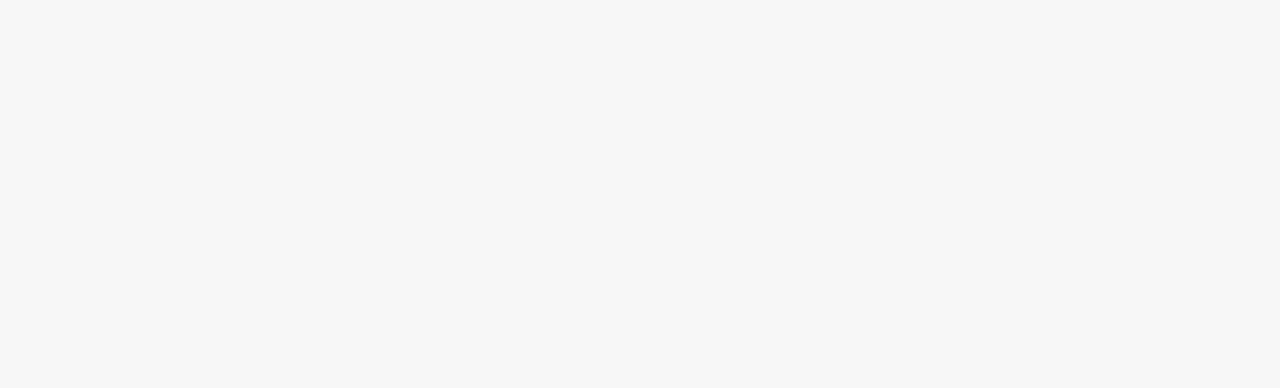
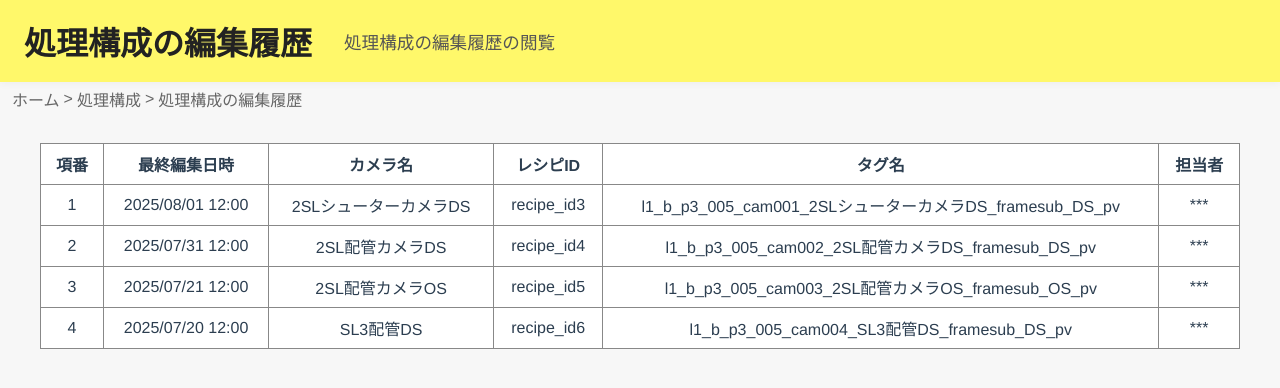
Before and after one commit to 38022/P3Icontrol, a Vue app: page /configHistory in a window 1280 px wide. Before the commit this address had no page. Shown: the top 388 px of the page. Built offline with nearby package versions, Linux system fonts and the light colour scheme.

Commit message:
処理構成に統一

```diff
--- a/src/components/CameraInfo.vue
+++ b/src/components/CameraInfo.vue
@@ -9,7 +9,7 @@
     <nav class="breadcrumb">
       <router-link to="/">ホーム</router-link>
       <span> &gt;</span>
-      <router-link to="/setting">システム設定</router-link>
+      <router-link to="/config">処理構成</router-link>
       <span> &gt;</span>
       <span>カメラ情報</span>
     </nav>
--- a/src/components/SettingDelete.vue
+++ b/src/components/ConfigDelete.vue
@@ -1,5 +1,5 @@
 <template>
-  <div class="setting-delete-page">
+  <div class="config-delete-page">
     <div class="header">
       <div class="title-row">
         <h2 class="title">処理構成の削除</h2>
@@ -9,7 +9,7 @@
     <nav class="breadcrumb">
       <router-link to="/">ホーム</router-link>
       <span> &gt;</span>
-      <router-link to="/setting">システム設定</router-link>
+      <router-link to="/config">システム設定</router-link>
       <span> &gt;</span>
       <span>処理構成の削除</span>
     </nav>
@@ -24,7 +24,7 @@
 
 <script>
 export default {
-  name: 'SettingDelete',
+  name: 'ConfigDelete',
   // data() {
   //   return {
   //     recipesList: ['テンター出ツレ'],
@@ -81,7 +81,7 @@ export default {
 .breadcrumb a:hover {
   text-decoration: underline;
 }
-.setting-delete-page {
+.config-delete-page {
   min-height: 100vh;
   background: #f7f7f7;
   display: flex;
--- a/src/components/SettingEdit.vue
+++ b/src/components/ConfigEdit.vue
@@ -1,5 +1,5 @@
 <template>
-  <div class="setting-edit-page">
+  <div class="config-edit-page">
     <div class="header">
       <div class="title-row">
         <h2 class="title">処理構成の編集</h2>
@@ -9,7 +9,7 @@
     <nav class="breadcrumb">
       <router-link to="/">ホーム</router-link>
       <span> &gt;</span>
-      <router-link to="/setting">システム設定</router-link>
+      <router-link to="/config">処理構成</router-link>
       <span> &gt;</span>
       <span>処理構成の編集</span>
     </nav>
@@ -60,7 +60,7 @@
 
 <script>
 export default {
-  name: 'SettingEdit',
+  name: 'ConfigEdit',
   data() {
     return {
       selectedRecipe: '',
@@ -120,7 +120,7 @@ export default {
 .breadcrumb a:hover {
   text-decoration: underline;
 }
-.setting-edit-page {
+.config-edit-page {
   min-height: 100vh;
   background: #f7f7f7;
   display: flex;
--- a/src/components/SettingHistory.vue
+++ b/src/components/ConfigHistory.vue
@@ -1,5 +1,5 @@
 <template>
-  <div class="setting-history-page">
+  <div class="config-history-page">
     <div class="header">
       <div class="title-row">
         <h2 class="title">処理構成の編集履歴</h2>
@@ -9,7 +9,7 @@
     <nav class="breadcrumb">
       <router-link to="/">ホーム</router-link>
       <span> &gt;</span>
-      <router-link to="/setting">システム設定</router-link>
+      <router-link to="/config">処理構成</router-link>
       <span> &gt;</span>
       <span>処理構成の編集履歴</span>
     </nav>
@@ -42,40 +42,40 @@
 
 <script>
 export default {
-  name: 'SettingHistory',
+  name: 'ConfigHistory',
   data() {
     return {
       historyList: [
         {
           no: '1',
           date: '2025/08/01 12:00',
-          camera: 'CAM1',
+          camera: '2SLシューターカメラDS',
           recipeId: 'recipe_id3',
-          tag: 'l1_b_p3_005_cam001_テンター出ツレ_framesub_OS_pv',
+          tag: 'l1_b_p3_005_cam001_2SLシューターカメラDS_framesub_DS_pv',
           name: '***'
         },
         {
           no: '2',
           date: '2025/07/31 12:00',
-          camera: 'CAM2',
+          camera: '2SL配管カメラDS',
           recipeId: 'recipe_id4',
-          tag: 'l1_b_p3_005_cam002_テンター出ツレ_framesub_OS_pv',
+          tag: 'l1_b_p3_005_cam002_2SL配管カメラDS_framesub_DS_pv',
           name: '***'
         },
         {
           no: '3',
           date: '2025/07/21 12:00',
-          camera: 'CAM3',
+          camera: '2SL配管カメラOS',
           recipeId: 'recipe_id5',
-          tag: 'l1_b_p3_005_cam003_テンター出ツレ_framesub_OS_pv',
+          tag: 'l1_b_p3_005_cam003_2SL配管カメラOS_framesub_OS_pv',
           name: '***'
         },
         {
           no: '4',
           date: '2025/07/20 12:00',
-          camera: 'CAM4',
+          camera: 'SL3配管DS',
           recipeId: 'recipe_id6',
-          tag: 'l1_b_p3_005_cam004_テンター出ツレ_framesub_OS_pv',
+          tag: 'l1_b_p3_005_cam004_SL3配管DS_framesub_DS_pv',
           name: '***'
         },
         // 必要に応じて追加
@@ -101,7 +101,7 @@ export default {
 .breadcrumb a:hover {
   text-decoration: underline;
 }
-.setting-history-page {
+.config-history-page {
   min-height: 100vh;
   background: #f7f7f7;
   display: flex;
--- a/src/components/ConfigPage.vue
+++ b/src/components/ConfigPage.vue
@@ -1,5 +1,5 @@
 <template>
-  <div class="system-setting-page">
+  <div class="config-page">
     <div class="header">
       <div class="title-row">
         <h2 class="title">処理構成</h2>
@@ -76,7 +76,7 @@
             <td>{{ row.status }}</td>
             <td>
               <router-link
-              :to="{ name: 'SettingEdit',
+              :to="{ name: 'ConfigEdit',
               params: { no: row.no,
               camera: encodeURIComponent(row.camera),
               tag: encodeURIComponent(row.tag),
@@ -84,7 +84,7 @@
               } }">編集</router-link>
             </td>
             <td>
-              <router-link :to="{ name: 'SettingDelete',
+              <router-link :to="{ name: 'ConfigDelete',
               params: { no: row.no,
               camera: encodeURIComponent(row.camera),
               tag: encodeURIComponent(row.tag),
@@ -92,12 +92,12 @@
               } }">削除</router-link>
             </td>
             <td>
-              <router-link to="/settingHistory">編集履歴</router-link>
+              <router-link to="/configHistory">編集履歴</router-link>
             </td>
           </tr>
         </tbody>
       </table>
-      <router-link to="/settingAdd">
+      <router-link to="/configAdd">
         <button>追加</button>
       </router-link>
     </div>
@@ -164,7 +164,7 @@ export default {
 .breadcrumb a:hover {
   text-decoration: underline;
 }
-.system-setting-page {
+.config-page {
   min-height: 100vh;
   background: #f7f7f7;
   display: flex;
--- a/src/components/RecipeInfo.vue
+++ b/src/components/RecipeInfo.vue
@@ -9,7 +9,7 @@
     <nav class="breadcrumb">
       <router-link to="/">ホーム</router-link>
       <span> &gt;</span>
-      <router-link to="/setting">システム設定</router-link>
+      <router-link to="/config">処理構成</router-link>
       <span> &gt;</span>
       <span>レシピ情報</span>
     </nav>
--- a/src/components/TagInfo.vue
+++ b/src/components/TagInfo.vue
@@ -9,7 +9,7 @@
     <nav class="breadcrumb">
       <router-link to="/">ホーム</router-link>
       <span> &gt;</span>
-      <router-link to="/setting">システム設定</router-link>
+      <router-link to="/configPage">処理構成</router-link>
       <span> &gt;</span>
       <span>出力タグ情報</span>
     </nav>
--- a/src/router/index.js
+++ b/src/router/index.js
@@ -1,14 +1,11 @@
 import { createRouter, createWebHistory } from 'vue-router'
 import HomePage from '../components/HomePage.vue'
-// import RecipeControl from '../components/RecipeControl.vue'
 import RecipeAdd from '../components/RecipeAdd.vue'
-// import RecipeHistory from '../components/RecipeHistory.vue'
-// import RecipeChange from '../components/RecipeChange.vue'
 import RecipeDelete from '../components/RecipeDelete.vue'
-import SettingDelete from '../components/SettingDelete.vue'
+import ConfigDelete from '../components/ConfigDelete.vue'
 import ConfigPage from '../components/ConfigPage.vue'
-import SettingEdit from '../components/SettingEdit.vue'
-import SettingHistory from '../components/SettingHistory.vue'
+import ConfigEdit from '../components/ConfigEdit.vue'
+import ConfigHistory from '../components/ConfigHistory.vue'
 import TagInfo from '../components/TagInfo.vue'
 import CameraInfo from '../components/CameraInfo.vue'
 import RecipeInfo from '../components/RecipeInfo.vue'
@@ -22,19 +19,20 @@ import ApprovalList from '../components/ApprovalList.vue'
 
 const routes = [
   { path: '/', component: HomePage },
-  // { path: '/recipe', component: RecipeControl },
-  { path: '/settingDelete/:no/:tag/:camera/:recipeId',
-    name: 'SettingDelete',
-    component: SettingDelete,
+  { path: '/configDelete/:no/:tag/:camera/:recipeId',
+    name: 'ConfigDelete',
+    component: ConfigDelete,
     props: route => ({ no: route.params.no, tag: route.params.tag, camera: route.params.camera, recipeId: route.params.recipeId })
    },
   { path: '/configPage', component: ConfigPage },
   {
-    path: '/settingEdit/:no/:tag/:camera/:recipeId',
-    name: 'SettingEdit',
-    component: SettingEdit,
+    path: '/configEdit/:no/:tag/:camera/:recipeId',
+    name: 'ConfigEdit',
+    component: ConfigEdit,
     props: route => ({ no: route.params.no, tag: route.params.tag, camera: route.params.camera, recipeId: route.params.recipeId })
   },
+  { path: '/configAdd', component: ConfigAdd },
+  { path: '/configHistory', component: ConfigHistory },
   {
     path: '/taginfo/:tag/:camera/:recipeId',
     name: 'TagInfo',
@@ -55,15 +53,10 @@ const routes = [
   },
   { path: '/log', component: SystemLog },
   { path: '/recipeDB', component: RecipeDB },
-  // { path: '/recipeDB/recipeHistory', component: RecipeHistory },
   { path: '/recipeDB/recipeAdd', component: RecipeAdd },
-  // { path: '/recipeDB/recipeChange', component: RecipeChange },
   { path: '/recipeDB/recipeDelete', component: RecipeDelete },
   { path: '/tag', component: TagControl },
-  { path: '/configAdd', component: ConfigAdd },
-  { path: '/settingHistory', component: SettingHistory },
   { path: '/tag/history', component: TagHistory },
-  // { path: '/tag/change', component: TagChange },
   { path: '/tag/delete', component: TagDelete },
   { path: '/approval', component: ApprovalList }
 ]
```
